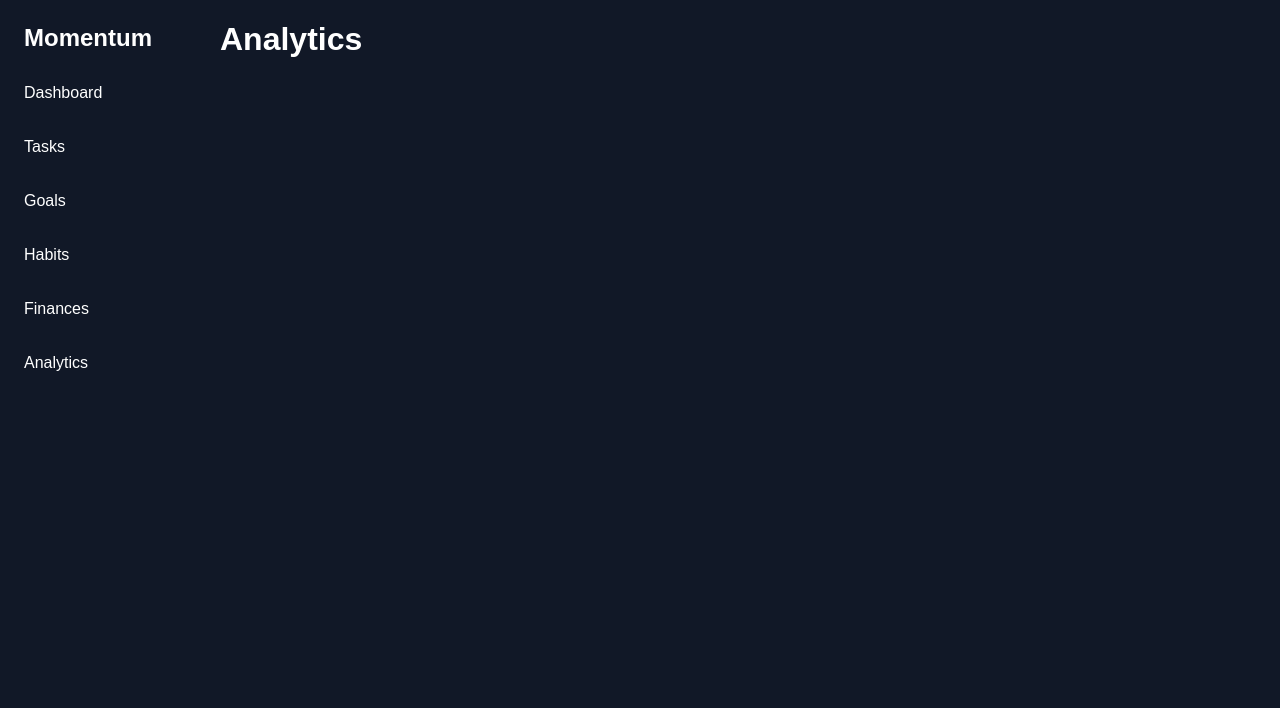
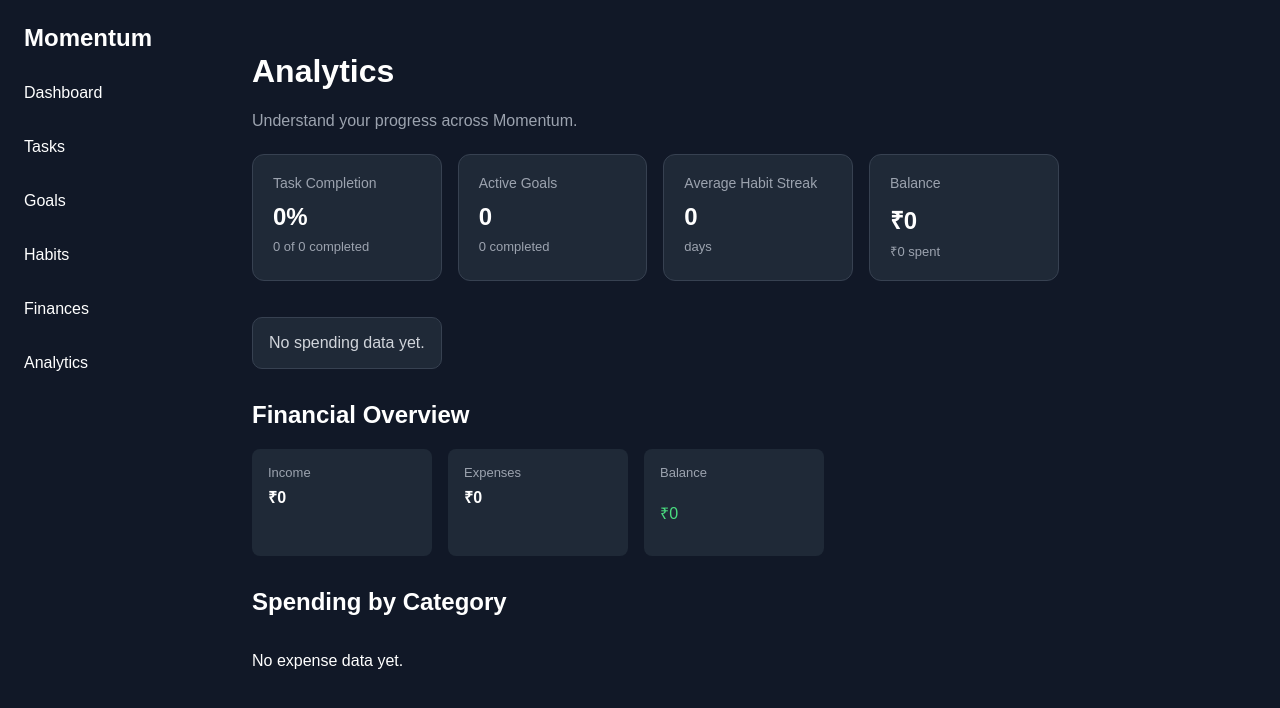
Before and after one commit to Anujchhaparwal/momentum, a React (Vite) app: page / in a window 1280 px wide. Both pictures are taken after a click on the element "Analytics". Shown: the top 708 px of the page. Built offline with nearby package versions, Linux system fonts and the light colour scheme.

Commit message:
build analytics dashboard

```diff
--- a/src/App.jsx
+++ b/src/App.jsx
@@ -6,7 +6,8 @@ import Goals from "./components/Goals";
 import { useState, useEffect } from "react";
 import Habits from "./components/Habits";
 import "./styles/shared.css"
-import Finances from "./components/Finances"
+import Finances from "./components/Finances";
+import Analytics from "./components/Analytics";
 function App() {
   const [activePage, setActivePage] = useState("Dashboard");
   const [tasks, setTasks] = useState(() => {
@@ -52,7 +53,8 @@ function App() {
 
         {activePage === "Finances" && <Finances transactions={transactions} setTransactions={setTransactions} />}
 
-        {activePage === "Analytics" && <h1>Analytics</h1>}
+        {activePage === "Analytics" && <Analytics tasks={tasks} goals={goals} habits={habits}
+        transactions={transactions} />}
       </main>
     </div>
   );
--- /dev/null
+++ b/src/components/Analytics.css
@@ -0,0 +1,117 @@
+.analytics-page {
+  padding: 32px;
+  max-width: 1100px;
+}
+
+.analytics-grid {
+  display: grid;
+  grid-template-columns: repeat(4, 1fr);
+  gap: 16px;
+  margin-top: 24px;
+}
+
+.analytics-card {
+  background-color: #1f2937;
+  padding: 20px;
+  border-radius: 12px;
+  border: 1px solid #374151;
+}
+
+.analytics-card h3 {
+  margin: 0 0 12px;
+  font-size: 14px;
+  font-weight: 500;
+  color: #9ca3af;
+}
+
+.analytics-card p {
+  margin: 0 0 6px;
+  font-size: 24px;
+  font-weight: 600;
+}
+
+.analytics-card span {
+  color: #9ca3af;
+  font-size: 13px;
+}
+
+.analytics-section {
+  margin-top: 32px;
+}
+
+.finance-overview {
+  display: flex;
+  gap: 16px;
+  margin-top: 16px;
+}
+
+.finance-overview div {
+  display: flex;
+  flex-direction: column;
+  gap: 6px;
+  background-color: #1f2937;
+  padding: 16px;
+  border-radius: 8px;
+  min-width: 180px;
+}
+
+.finance-overview span {
+  color: #9ca3af;
+  font-size: 13px;
+}
+
+.category-list {
+  display: flex;
+  flex-direction: column;
+  gap: 18px;
+  max-width: 700px;
+  margin-top: 16px;
+}
+
+.category-item {
+  width: 100%;
+}
+
+.category-header {
+  display: flex;
+  justify-content: space-between;
+  margin-bottom: 6px;
+  font-size: 14px;
+}
+
+.category-bar {
+  width: 100%;
+  height: 8px;
+  background-color: #1f2937;
+  border-radius: 4px;
+  overflow: hidden;
+}
+
+.category-fill {
+  height: 100%;
+  background-color: #6366f1;
+  border-radius: 4px;
+  transition: width 0.3s ease;
+}
+
+.positive {
+  color: #4ade80;
+}
+
+.negative {
+  color: #f87171;
+}
+
+.analytics-insight {
+  margin-top: 20px;
+  padding: 16px;
+  border-radius: 10px;
+  background-color: #1f2937;
+  border: 1px solid #374151;
+  max-width: 500px;
+}
+
+.analytics-insight p {
+  margin: 0;
+  color: #d1d5db;
+}
--- /dev/null
+++ b/src/components/Analytics.jsx
@@ -0,0 +1,173 @@
+import "./Analytics.css";
+
+function Analytics({ tasks, goals, habits, transactions }) {
+  const completedTasks = tasks.filter(
+    (task) => task.completed
+  ).length;
+
+  const taskCompletionRate =
+    tasks.length === 0
+      ? 0
+      : Math.round((completedTasks / tasks.length) * 100);
+
+  const completedGoals = goals.filter(
+    (goal) => goal.completed
+  ).length;
+
+  const activeGoals = goals.length - completedGoals;
+
+  const averageHabitStreak =
+    habits.length === 0
+      ? 0
+      : (
+        habits.reduce(
+          (total, habit) => total + habit.streak,
+          0
+        ) / habits.length
+      ).toFixed(1);
+
+  const income = transactions
+    .filter((item) => item.type === "Income")
+    .reduce((total, item) => total + item.amount, 0);
+
+  const expenses = transactions
+    .filter((item) => item.type === "Expense")
+    .reduce((total, item) => total + item.amount, 0);
+
+  const balance = income - expenses;
+
+  const spendingByCategory = transactions
+    .filter((item) => item.type === "Expense")
+    .reduce((categories, item) => {
+      categories[item.category] =
+        (categories[item.category] || 0) + item.amount;
+
+
+      return categories;
+    }, {});
+
+  const maxCategorySpending = Math.max(
+    ...Object.values(spendingByCategory),
+    0
+  );
+
+  const topCategory = Object.entries(spendingByCategory).sort(
+    (a, b) => b[1] - a[1]
+  )[0];
+
+  return (
+    <div className="analytics-page">
+      <h1>Analytics</h1>
+
+      <p className="page-description">
+        Understand your progress across Momentum.
+      </p>
+
+      <div className="analytics-grid">
+        <div className="analytics-card">
+          <h3>Task Completion</h3>
+          <p>{taskCompletionRate}%</p>
+          <span>
+            {completedTasks} of {tasks.length} completed
+          </span>
+        </div>
+
+        <div className="analytics-card">
+          <h3>Active Goals</h3>
+          <p>{activeGoals}</p>
+          <span>{completedGoals} completed</span>
+        </div>
+
+        <div className="analytics-card">
+          <h3>Average Habit Streak</h3>
+          <p>{averageHabitStreak}</p>
+          <span>days</span>
+        </div>
+
+        <div className="analytics-card">
+          <h3>Balance</h3>
+          <p>₹{balance.toLocaleString()}</p>
+          <span>
+            ₹{expenses.toLocaleString()} spent
+          </span>
+        </div>
+
+        <div className="analytics-insight">
+          {topCategory ? (
+            <p>
+              Biggest spending category:{" "}
+              <strong>{topCategory[0]}</strong>{" "}
+              (₹{topCategory[1].toLocaleString()})
+            </p>
+          ) : (
+            <p>No spending data yet.</p>
+          )}
+        </div>
+      </div>
+
+      <div className="analytics-section">
+        <h2>Financial Overview</h2>
+
+        <div className="finance-overview">
+          <div>
+            <span>Income</span>
+            <strong>₹{income.toLocaleString()}</strong>
+          </div>
+
+          <div>
+            <span>Expenses</span>
+            <strong>₹{expenses.toLocaleString()}</strong>
+          </div>
+
+          <div>
+            <span>Balance</span>
+            <p className={balance >= 0 ? "positive" : "negative"}>
+              ₹{balance.toLocaleString()}
+            </p>
+          </div>
+        </div>
+        <div className="analytics-section">
+          <h2>Spending by Category</h2>
+
+          <div className="category-list">
+            {Object.keys(spendingByCategory).length === 0 ? (
+              <p className="empty-state">
+                No expense data yet.
+              </p>
+            ) : (
+              Object.entries(spendingByCategory)
+                .sort((a, b) => b[1] - a[1]).map(
+                  ([category, amount]) => {
+                    const width =
+                      maxCategorySpending === 0
+                        ? 0
+                        : (amount / maxCategorySpending) * 100;
+
+
+
+                    return (
+                      <div className="category-item" key={category}>
+                        <div className="category-header">
+                          <span>{category}</span>
+                          <span>₹{amount.toLocaleString()}</span>
+                        </div>
+
+                        <div className="category-bar">
+                          <div
+                            className="category-fill"
+                            style={{ width: `${width}%` }}
+                          ></div>
+                        </div>
+                      </div>
+                    );
+                  }
+                )
+            )}
+          </div>
+        </div>
+      </div>
+    </div>
+  );
+}
+
+export default Analytics;
```
